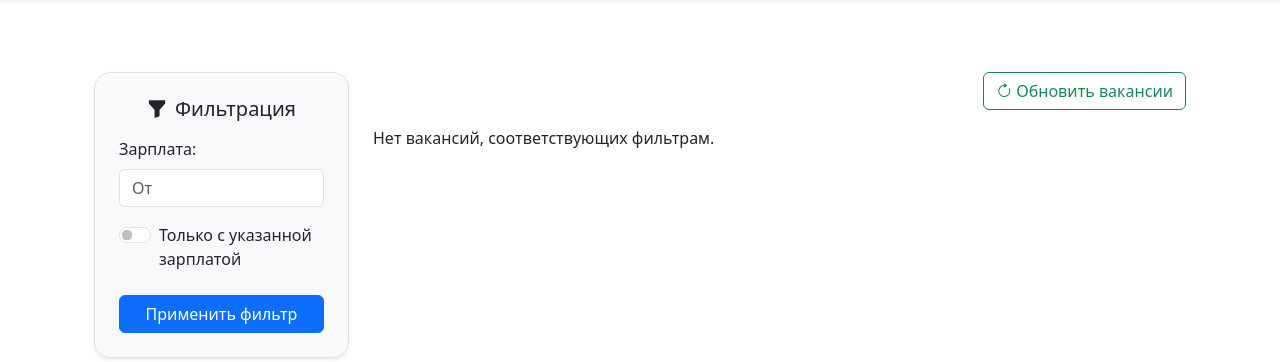
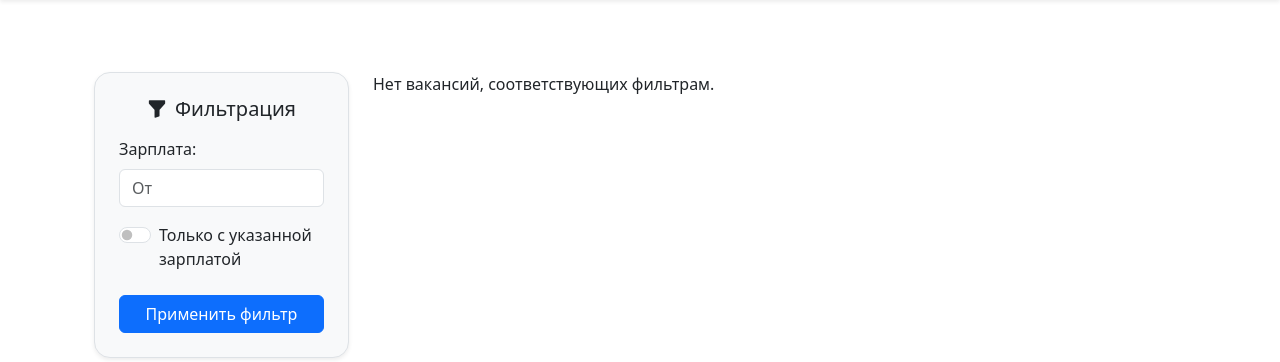
Before and after one commit to ReyTayler/agregator_for_dev, a Django app: page /vacancies/ in a window 1280 px wide. Shown: the part 62-424 px from the top of the page. Run offline with Django 4.2, Linux system fonts and the light colour scheme; the visitor is signed in with stand-in values (Sample User, id 1); data that the repository does not hold is empty.

Commit message:
Минус кнопка Обновить вакансии

```diff
--- a/src/scrap/templates/scrap/vacancies.html
+++ b/src/scrap/templates/scrap/vacancies.html
@@ -80,14 +80,6 @@
 
     <!-- Список вакансий -->
     <div class="col-md-9">
-      <!-- Кнопка "Обновить вакансии" -->
-      <form method="post" action="{% url 'vacancies' %}" class="d-flex justify-content-end mb-3">
-        {% csrf_token %}
-        <button type="submit" class="btn btn-outline-success">
-          <i class="bi bi-arrow-clockwise me-1"></i>Обновить вакансии
-        </button>
-      </form>
-
       <div id="vacancyList">
         {% for vacancy in object_list %}
         <div class="card mb-4 shadow-sm border-0 rounded-4">
```
